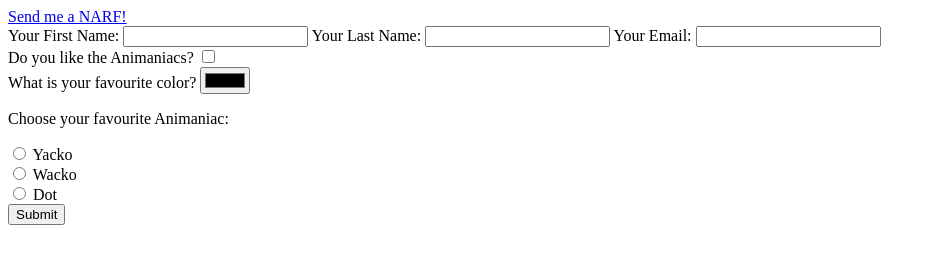
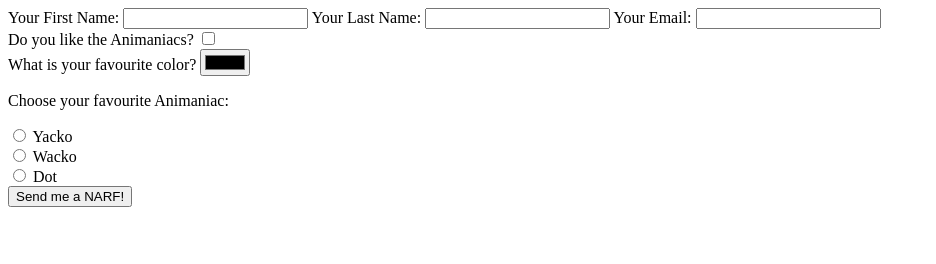
Before and after one commit to irit1984/pinky, a plain HTML site: page contact_info.html in a window 1280 px wide. Shown: the whole page, without its empty margins (0-936 px from the left). Drawn offline with Linux system fonts and the light colour scheme.

Commit message:
Update contact_info.html
changed submit button

```diff
--- a/contact_info.html
+++ b/contact_info.html
@@ -5,8 +5,6 @@
     <title>Pinky's Contact Info</title>
 </head>
 <body>
-     <a href="mailto:dummysillypuppy@gmail.com">Send me a NARF!</a>
-
      <form action="mailto:dummysillypuppy@gmail.com" method="post" enctype="text/plain">
          <label for="fname">Your First Name: </label>
          <input type="text" id="fname" name="fname">
@@ -25,7 +23,7 @@
          <br>
          <input type="radio" name="choose" id="Dot" value="Dot"> <label for="Dot">Dot</label>
          <br>
-         <input type="submit" value="Submit">
+         <input type="submit" value="Send me a NARF!">
      </form>
 </body>
 </html>
```
